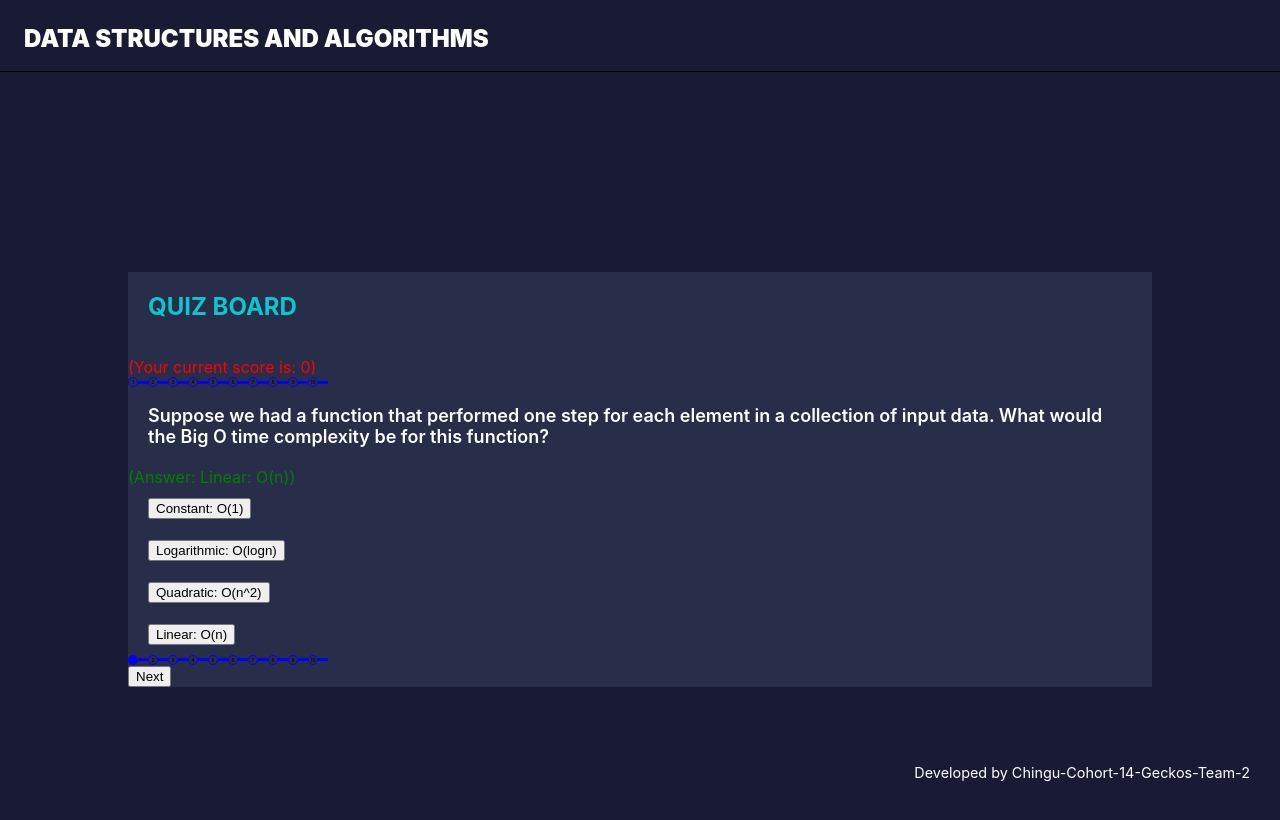
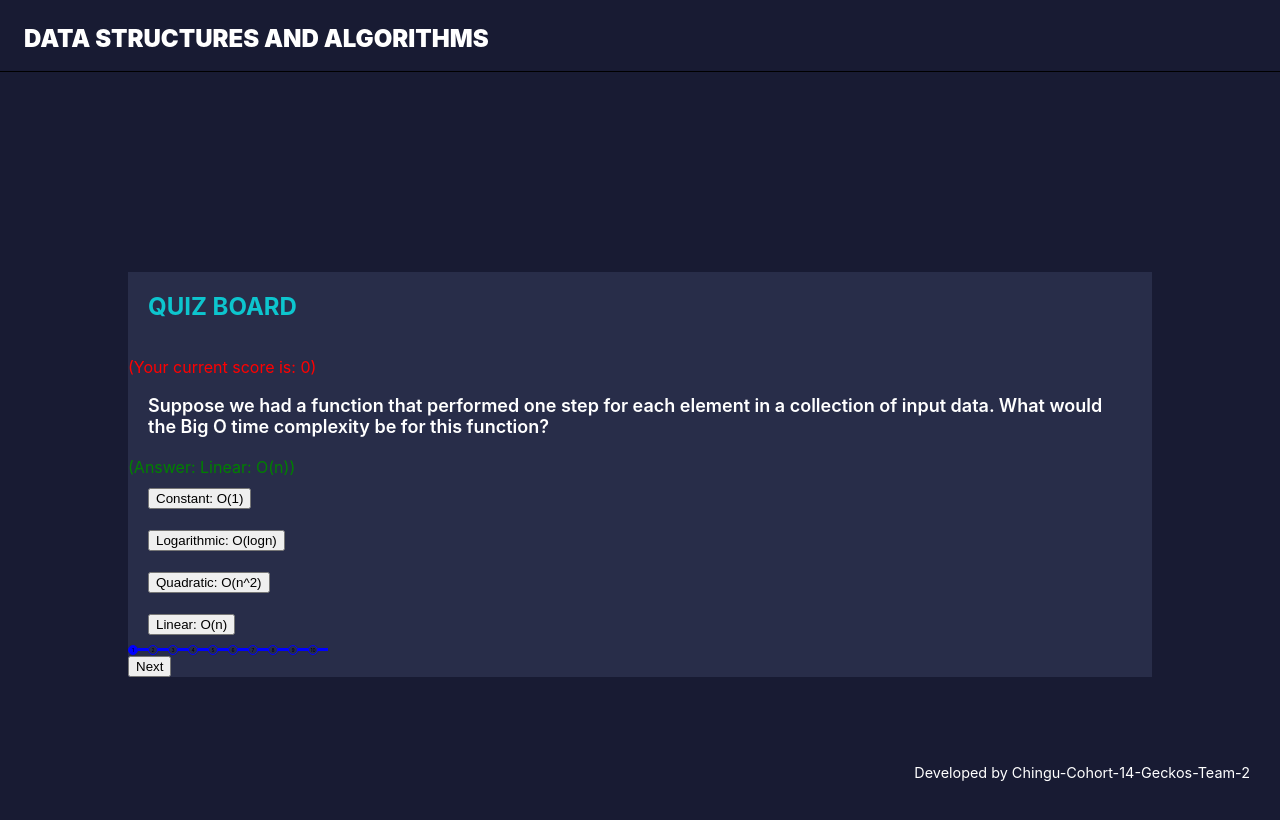
Before and after one commit to chingu-voyages/v14-geckos-team-02, a React (Create React App) app: page /big-o in a window 1280 px wide. Shown: the top 820 px of the page. Built offline with nearby package versions, Linux system fonts and the light colour scheme.

Commit message:
remove LevelBar import

```diff
--- a/src/views/components/Quiz/Quiz.js
+++ b/src/views/components/Quiz/Quiz.js
@@ -5,7 +5,6 @@ import Question from '../Question/Question';
 import MultipleChoice from '../MultipleChoice/MultipleChoice';
 import Results from '../Results/Results';
 import ProgressBar from '../ProgressBar/ProgressBar';
-import LevelBar from '../LevelBar/LevelBar';
 
 import QUIZ_DATA from '../../../quiz-data';
 
@@ -39,7 +38,6 @@ const Quiz = () => {
         <h1>Quiz Board</h1>
         <span style={{color:"red"}}>(Your current score is: {score})</span>  {/* Test only */}
         <div>
-          <LevelBar />
           <Question question={questions[count].question} />
           <MultipleChoice
               choices={questions[count].multipleChoices}
```
